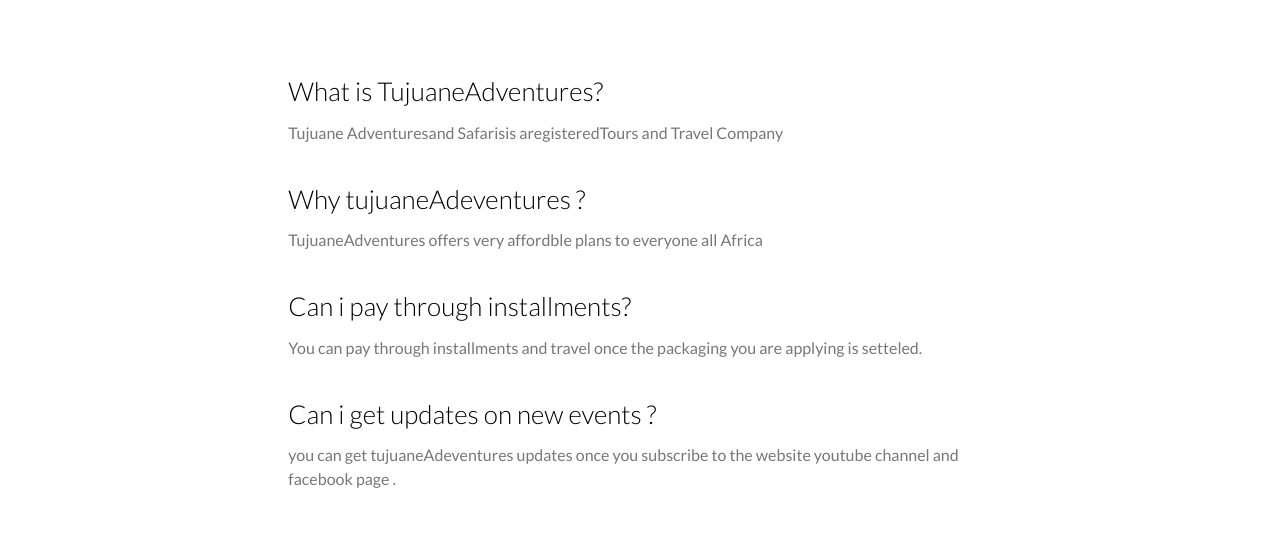
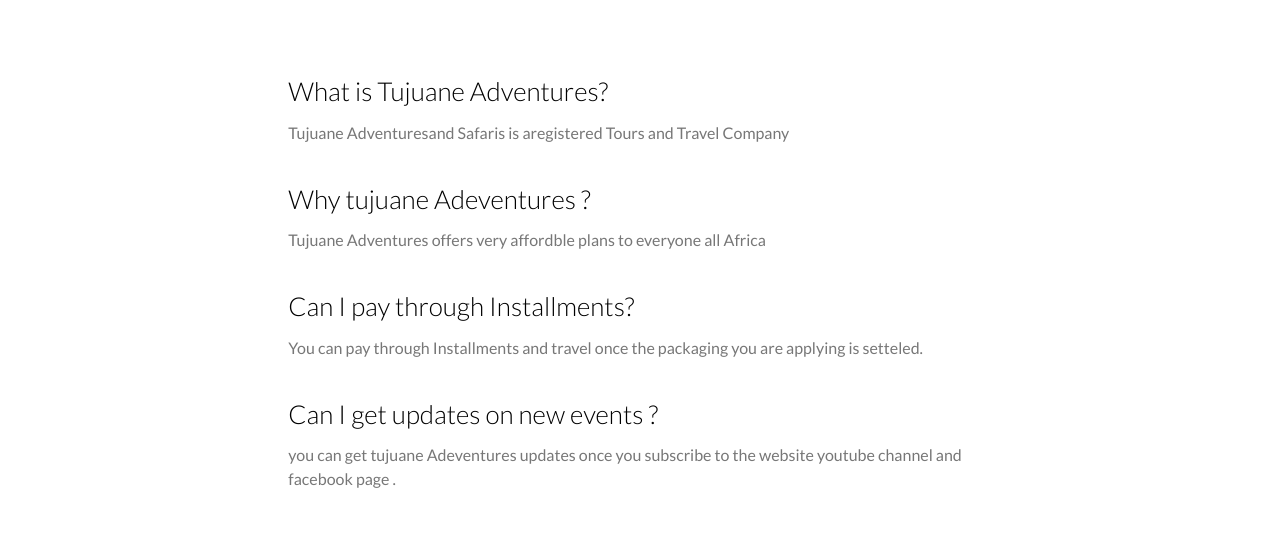
Before and after one commit to miranda956/tujuane, a plain HTML site: page pricing.html in a window 1280 px wide. Shown: the part 1541-2082 px from the top of the page. Drawn offline with Linux system fonts and the light colour scheme; files whose address does not match are found by name.

Commit message:
final changes

```diff
--- a/pricing.html
+++ b/pricing.html
@@ -155,19 +155,19 @@
 				<div class="col-md-8 col-md-offset-2">
 					<ul class="fh5co-faq-list">
 						<li class="animate-box">
-							<h2>What is TujuaneAdventures?</h2>
-							<p> Tujuane Adventuresand Safarisis aregisteredTours and Travel Company</p>
+							<h2>What is Tujuane Adventures?</h2>
+							<p> Tujuane Adventuresand Safaris is aregistered Tours and Travel Company</p>
 						</li>
 						<li class="animate-box">
-							<h2>Why tujuaneAdeventures ?</h2>TujuaneAdventures offers very affordble plans to everyone all Africa</p>
+							<h2>Why tujuane Adeventures ?</h2>Tujuane Adventures offers very affordble plans to everyone all Africa</p>
 						</li>
 						<li class="animate-box">
-							<h2> Can i pay through installments?</h2>
-							<p>You can pay through installments  and travel once the packaging you are applying is setteled.</p>
+							<h2> Can I pay through Installments?</h2>
+							<p>You can pay through Installments  and travel once the packaging you are applying is setteled.</p>
 						</li>
 						<li class="animate-box">
-							<h2>Can i get updates on new events ?</h2>
-							<p>you can get tujuaneAdeventures updates once you subscribe to the website youtube channel and facebook page  .</p>
+							<h2>Can I  get updates on new events ?</h2>
+							<p>you can get tujuane Adeventures updates once you subscribe to the website youtube channel and facebook page  .</p>
 						</li>
 
 					</ul>
```
